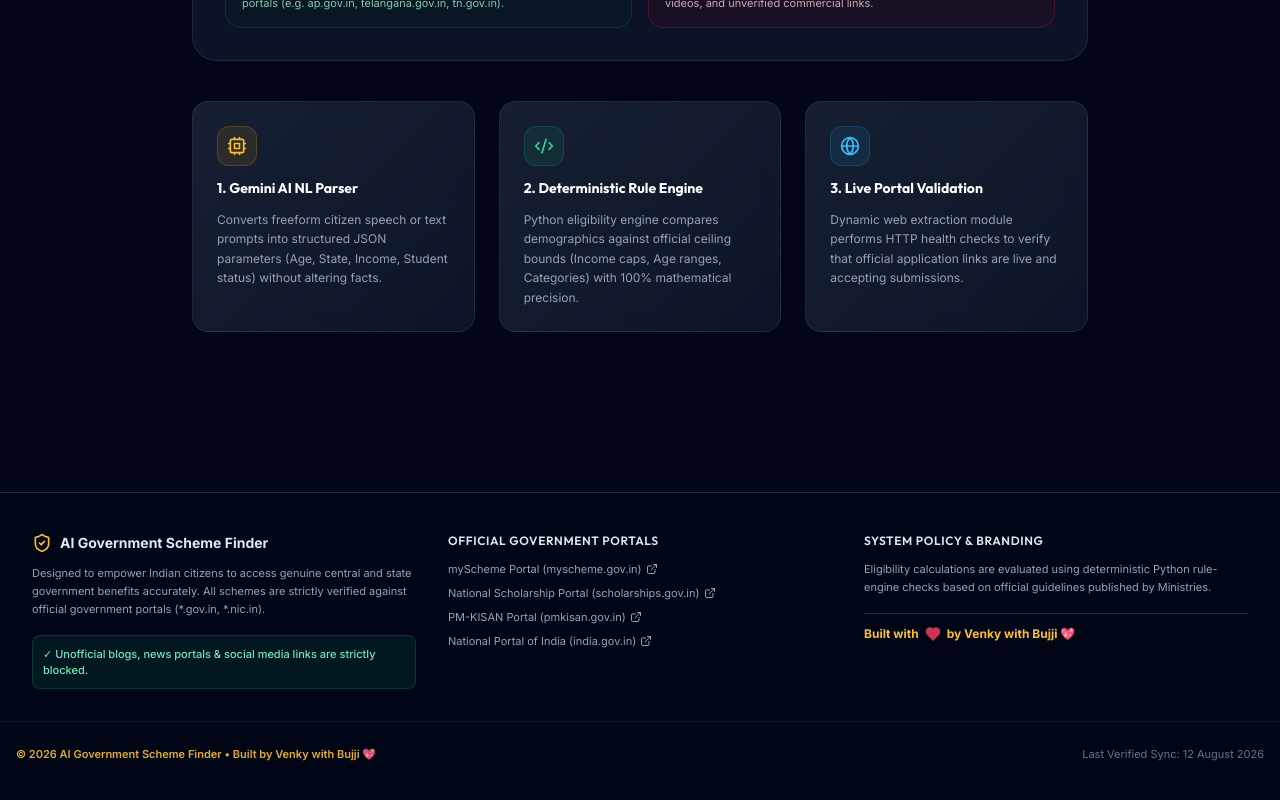
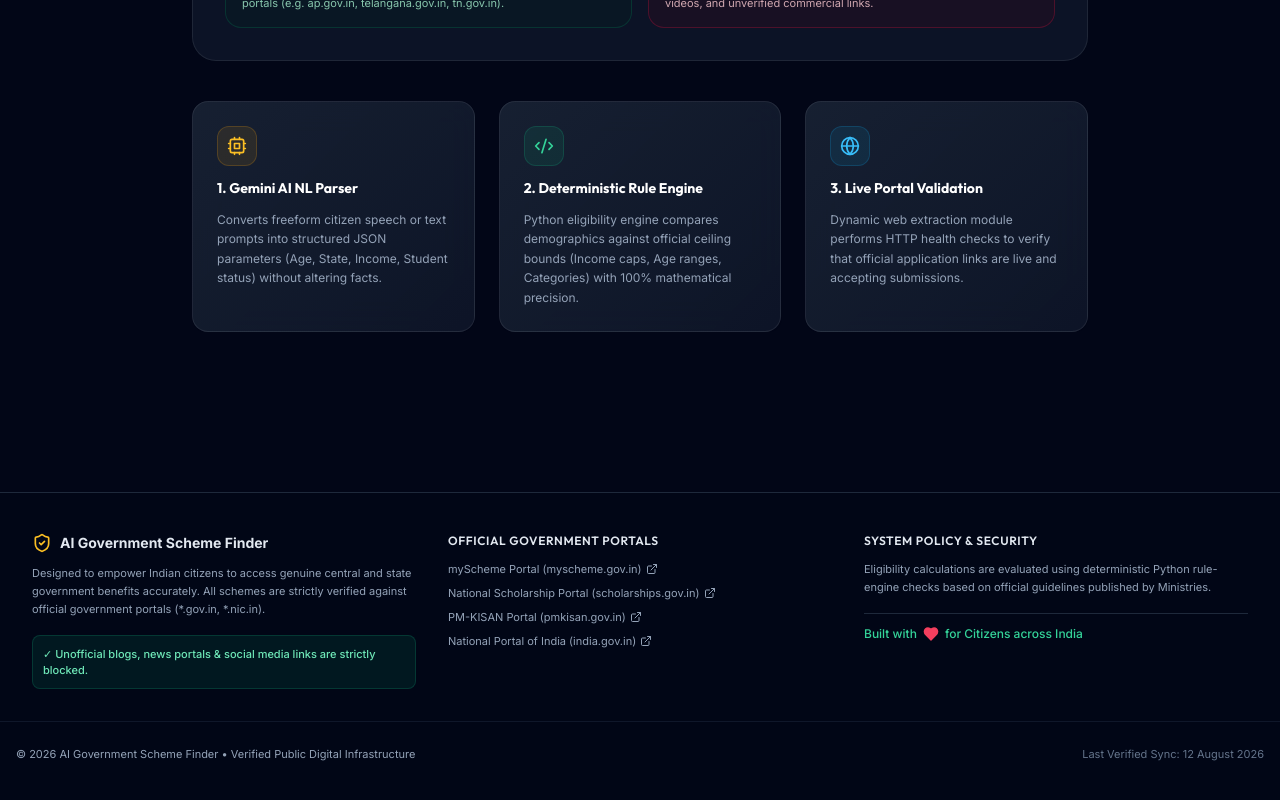
Before and after one commit to Venkatadri9119/Govt-Schem-finder, a React (Vite) app in the folder frontend/: page /about in a window 1280 px wide. Shown: the part 520-1320 px from the top of the page. Built offline with nearby package versions, Linux system fonts and the light colour scheme.

Commit message:
Removed names from footer and restored official public digital infrastructure text

```diff
--- a/frontend/src/components/Footer.jsx
+++ b/frontend/src/components/Footer.jsx
@@ -50,21 +50,21 @@ export const Footer = () => {
         </div>
 
         <div>
-          <h4 className="font-semibold text-slate-200 mb-3 text-xs uppercase tracking-wider">System Policy & Branding</h4>
+          <h4 className="font-semibold text-slate-200 mb-3 text-xs uppercase tracking-wider">System Policy & Security</h4>
           <p className="text-[11px] leading-relaxed text-slate-400">
             Eligibility calculations are evaluated using deterministic Python rule-engine checks based on official guidelines published by Ministries.
           </p>
-          <div className="mt-4 pt-3 border-t border-slate-800 flex items-center gap-1.5 text-xs text-amber-400 font-bold">
+          <div className="mt-4 pt-3 border-t border-slate-800 flex items-center gap-1.5 text-xs text-emerald-400 font-medium">
             <span>Built with</span>
-            <Heart className="w-4 h-4 fill-current text-rose-500 animate-pulse" />
-            <span>by Venky with Bujji 💖</span>
+            <Heart className="w-4 h-4 fill-current text-rose-500" />
+            <span>for Citizens across India</span>
           </div>
         </div>
 
       </div>
 
       <div className="max-w-7xl mx-auto px-4 mt-8 pt-6 border-t border-slate-900 flex flex-col sm:flex-row items-center justify-between text-[11px] text-slate-400 gap-2">
-        <p className="font-semibold text-amber-400/90">© 2026 AI Government Scheme Finder • Built by Venky with Bujji 💖</p>
+        <p>© 2026 AI Government Scheme Finder • Verified Public Digital Infrastructure</p>
         <p className="text-slate-500">Last Verified Sync: 12 August 2026</p>
       </div>
     </footer>
```
Also changed, not shown: 5 other files (tests, documents, lock files or other folders).
